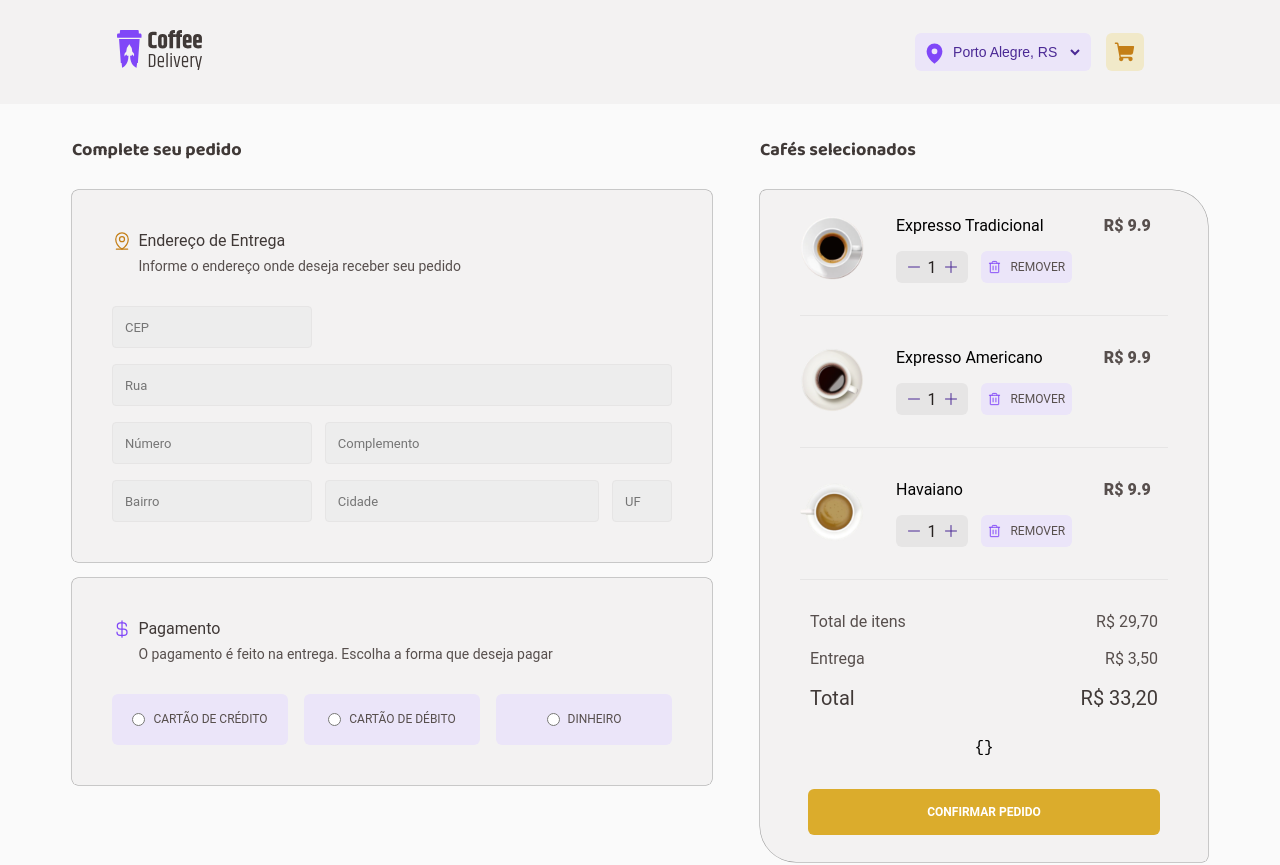
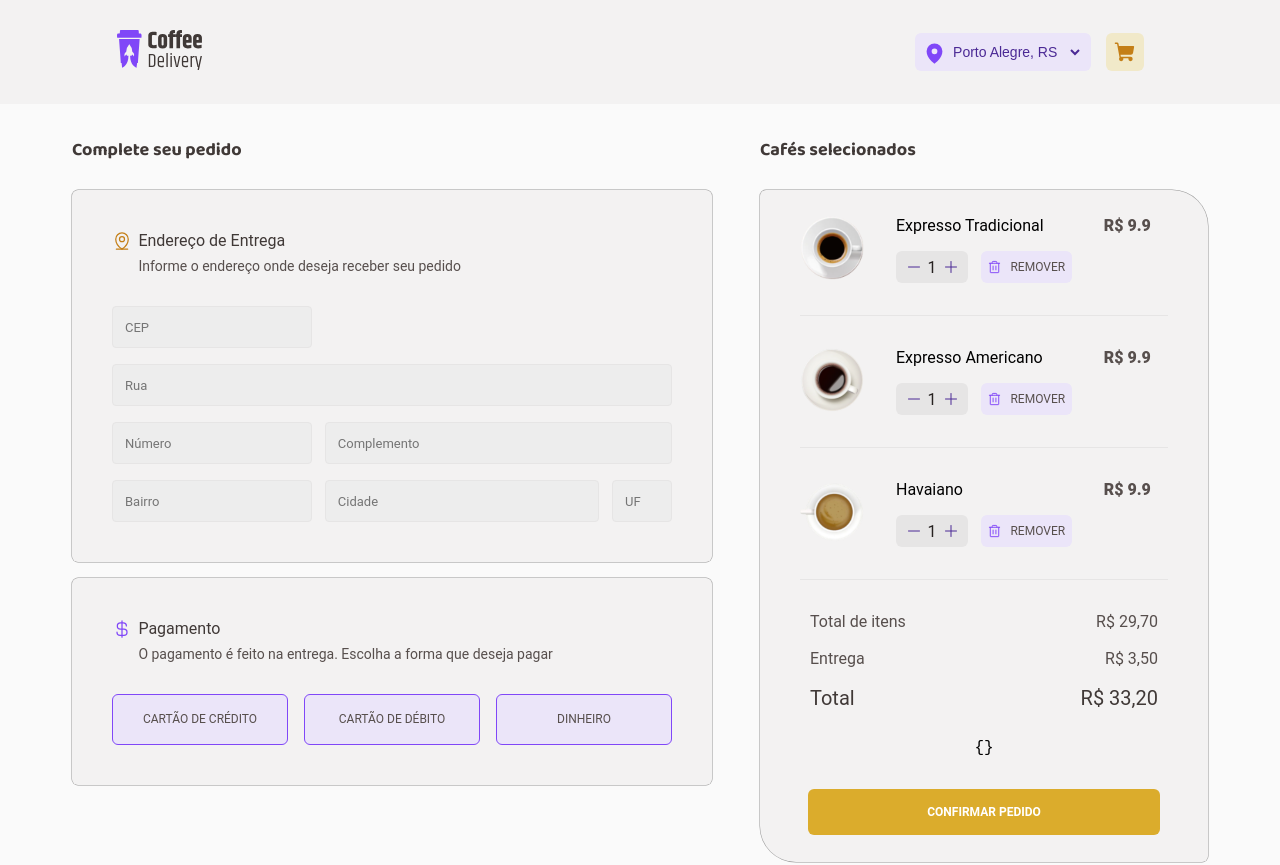
Before and after one commit to pedrodif/uploadCoffeeDelivery, a React (Vite) app: page /checkout in a window 1280 px wide. Shown: the top 865 px of the page. Built offline with nearby package versions, Linux system fonts and the light colour scheme.

Commit message:
feat: :sparkles: coming closer to what i need with RadioGroup

```diff
--- a/src/components/RadioGroup/index.tsx
+++ b/src/components/RadioGroup/index.tsx
@@ -13,10 +13,9 @@ interface IdataProps {
 export interface IRadioGroupProps extends HTMLAttributes<HTMLElement> {
   data?: IdataProps[];
   children?: ReactNode;
-  hasBorder?: boolean;
 }
 
-export function RadioGroup({ data, hasBorder,...props }: IRadioGroupProps) {
+export function RadioGroup({ data,...props }: IRadioGroupProps) {
   return (
     <>
       {data?.map(datum => {
--- a/src/components/RadioGroup/styles.ts
+++ b/src/components/RadioGroup/styles.ts
@@ -6,7 +6,7 @@ import { IRadioGroupProps } from '.';
 
 
 export const RadioInput = styled.input`
-  /* display: none; */
+  display: none;
 `
 
 export const RadioLabel = styled.label`
@@ -42,7 +42,7 @@ export const SectionContainer = styled.section<IRadioGroupProps>`
   width: 11.167rem;
   height: 3.188rem;
   padding: 0;
-  border: ${(props) => props.hasBorder ? '0.063rem solid #8047F8' : 'none'};
+  border: 0.063rem solid #8047F8;
   border-radius: 0.375rem;
   display: flex;
   align-items: center;
```
